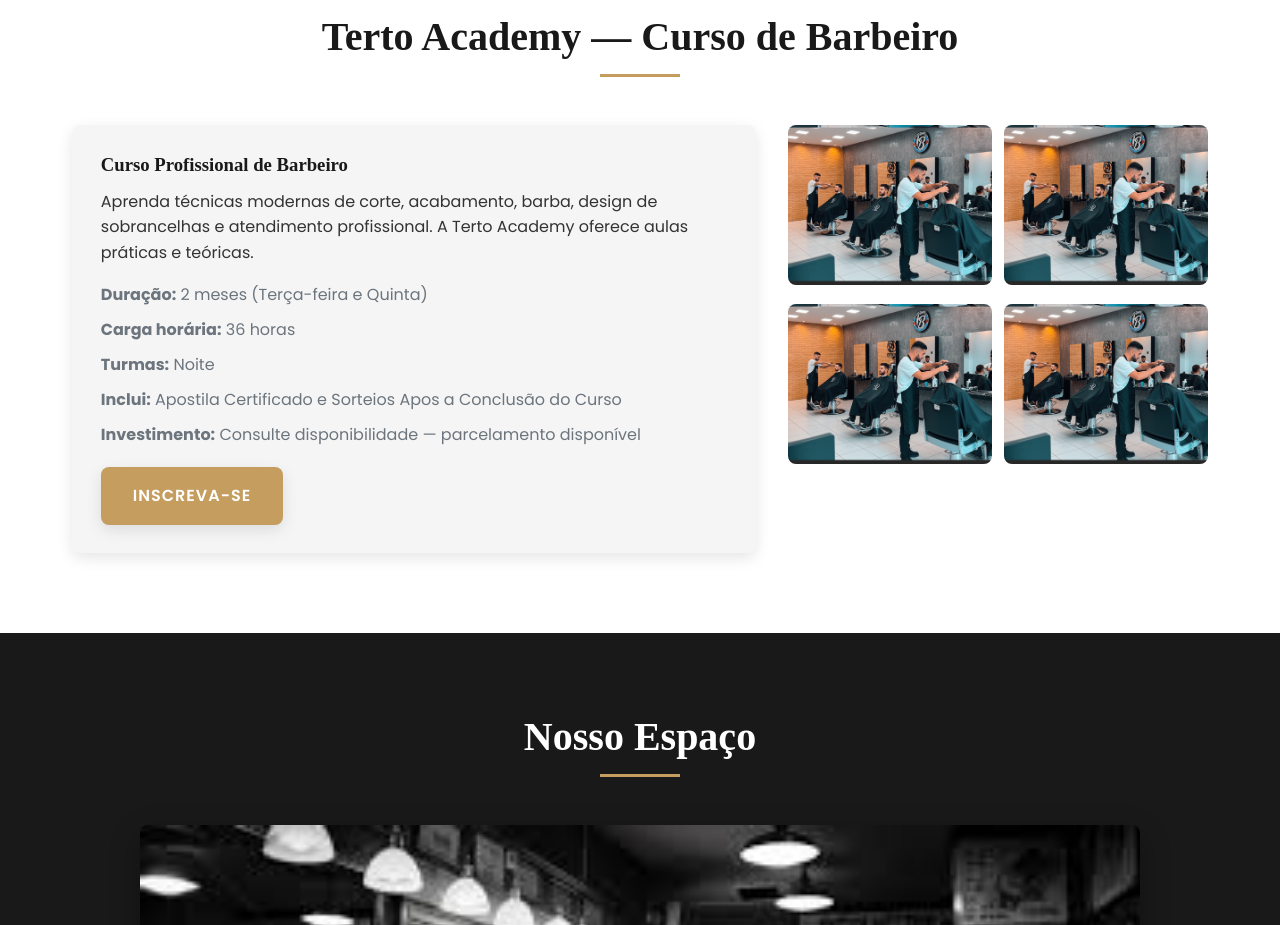
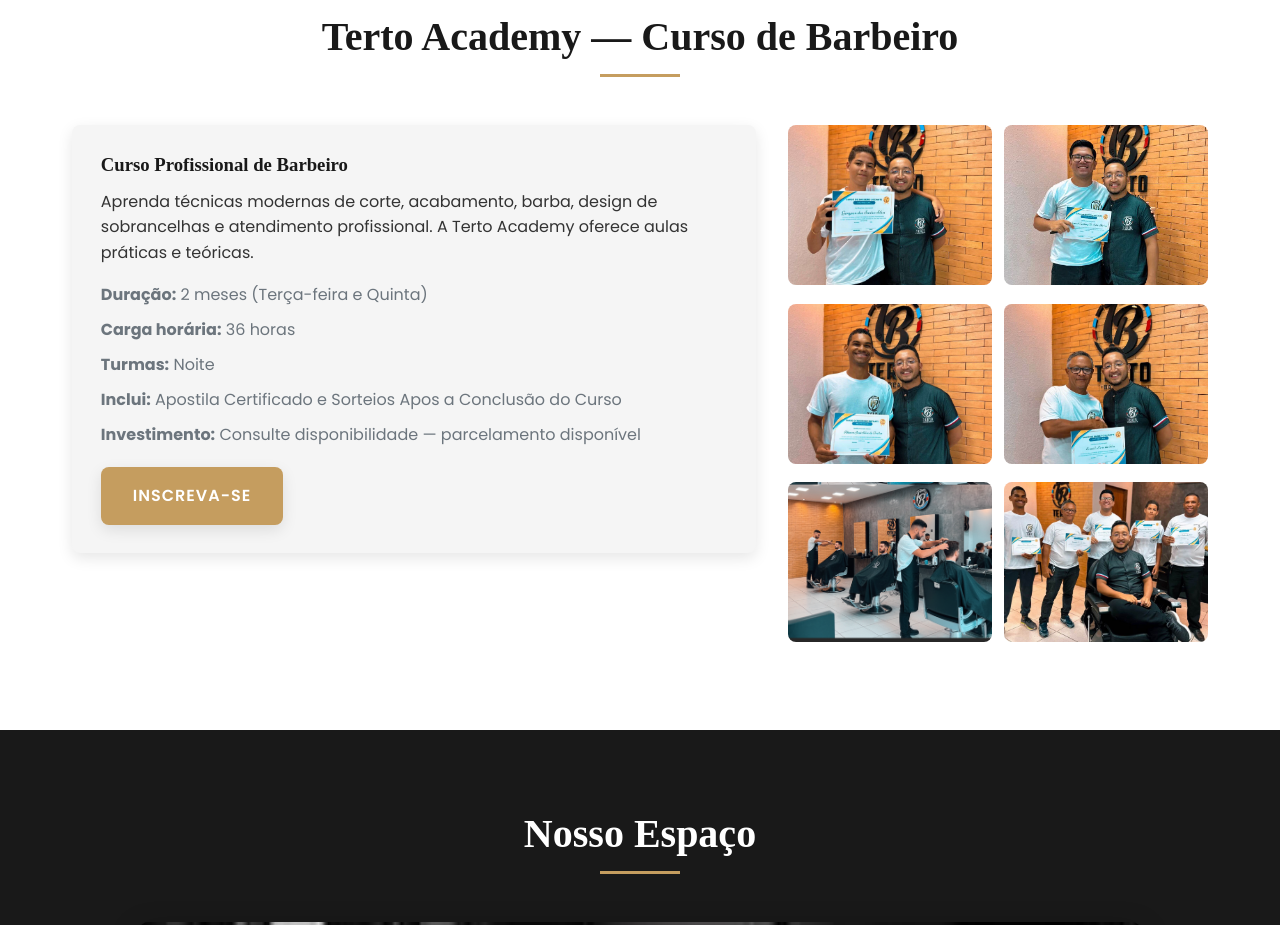
Before and after one commit to IvonildoDev/tertobarbearia, a plain HTML site: page index.html in a window 1280 px wide. Shown: the part 2080-3005 px from the top of the page. Drawn offline with Linux system fonts and the light colour scheme.

Commit message:
adicionados fotos na academy dos alunos

```diff
--- a/index.html
+++ b/index.html
@@ -162,13 +162,17 @@
                 </div>
 
                 <div class="academy-gallery">
-                    <div class="academy-item"><img src="img/aluno.PNG" alt="Aula prática - Terto Academy"
+                    <div class="academy-item"><img src="img/aluno-1.jpeg" alt="Aula prática - Terto Academy"
                             onclick="openLightbox(this)"></div>
-                    <div class="academy-item"><img src="img/aluno.PNG" alt="Alunos praticando cortes"
+                    <div class="academy-item"><img src="img/aluno-2.jpeg" alt="Alunos praticando cortes"
                             onclick="openLightbox(this)"></div>
-                    <div class="academy-item"><img src="img/aluno.PNG" alt="Instrutor demonstrando técnica"
+                    <div class="academy-item"><img src="img/aluno-3.jpeg" alt="Instrutor demonstrando técnica"
                             onclick="openLightbox(this)"></div>
-                    <div class="academy-item"><img src="img/aluno.PNG" alt="Formatura - Terto Academy"
+                    <div class="academy-item"><img src="img/aluno-4.jpeg" alt="Formatura - Terto Academy"
+                            onclick="openLightbox(this)"></div>
+                    <div class="academy-item"><img src="img/alunosempratica.PNG" alt="Instrutor demonstrando técnica"
+                            onclick="openLightbox(this)"></div>
+                    <div class="academy-item"><img src="img/turma.jpeg" alt="Formatura - Terto Academy"
                             onclick="openLightbox(this)"></div>
                 </div>
             </div>
```
Also changed, not shown: img/aluno-1.jpeg (added), img/aluno-2.jpeg (added), img/aluno-3.jpeg (added), img/aluno-4.jpeg (added), img/alunosempratica.PNG (renamed from img/aluno.PNG), img/turma.jpeg (added).
